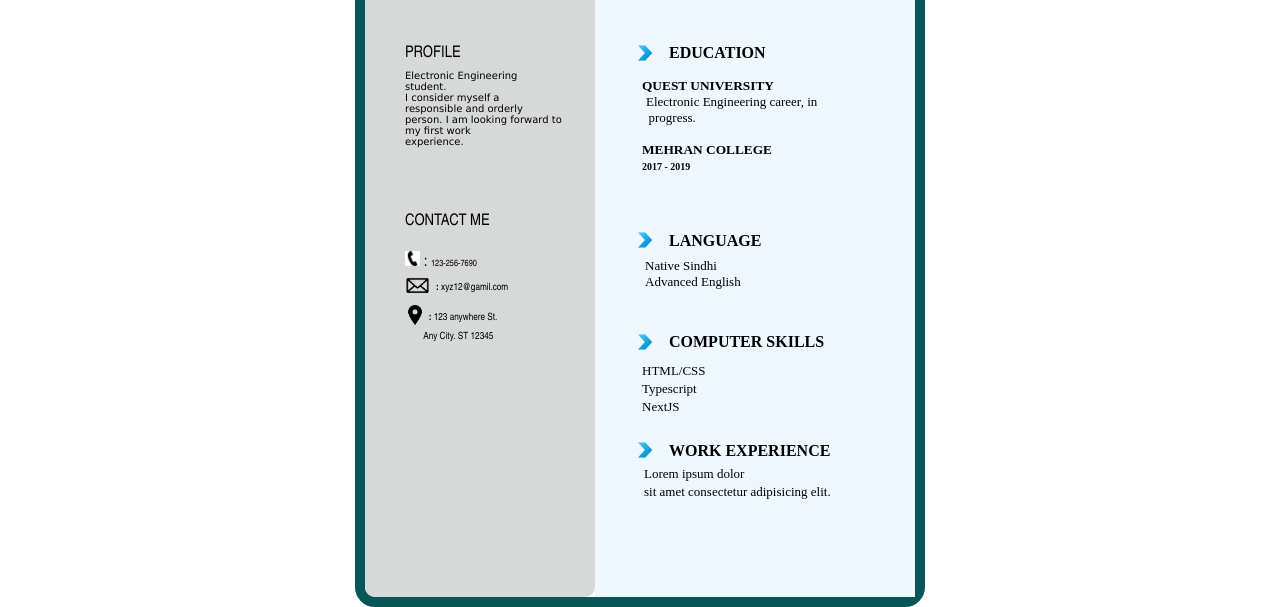
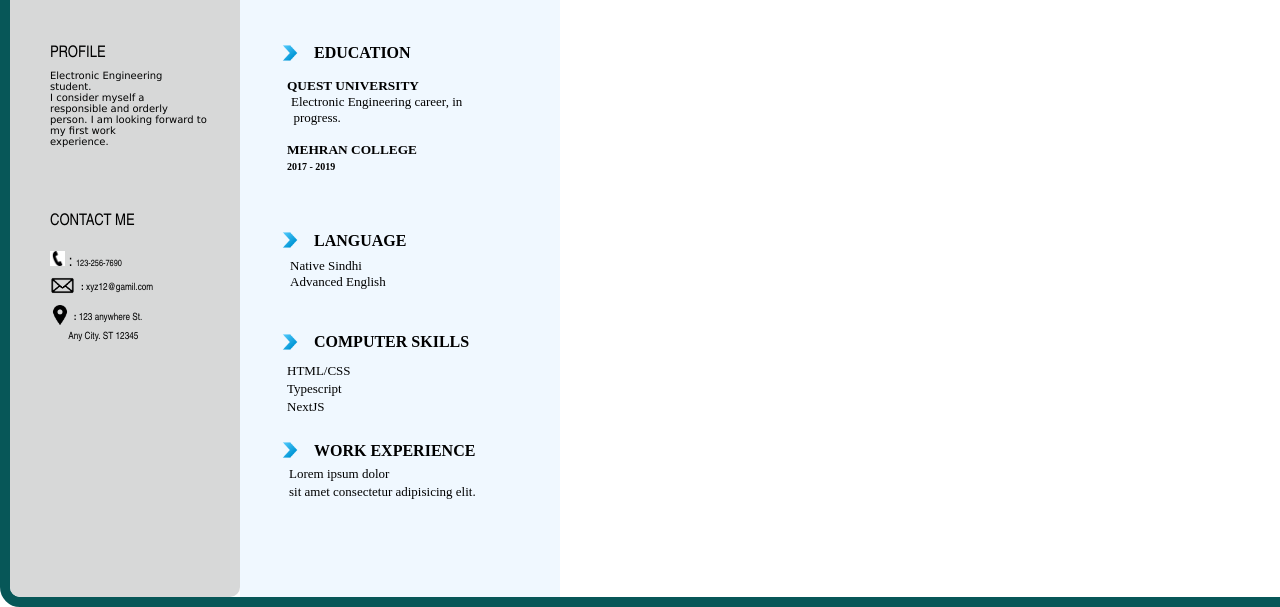
Before and after one commit to Shahab155/Resume_project, a plain HTML site: page index.html in a window 1280 px wide. Shown: the part 358-965 px from the top of the page. Drawn offline with Linux system fonts and the light colour scheme.

Commit message:
updated css file

```diff
--- a/style.css
+++ b/style.css
@@ -3,6 +3,13 @@
 
 
 
+body{
+
+    margin:auto;
+
+
+
+}
 
 .generalHeading {
     text-align: center;
@@ -11,8 +18,8 @@
 }
 
 #container {
-   height:800px;
-   width: 550px;
+   height:100%;
+   width: 100%;
    border-radius:20px;
    border:10px solid #075758;
 
```
